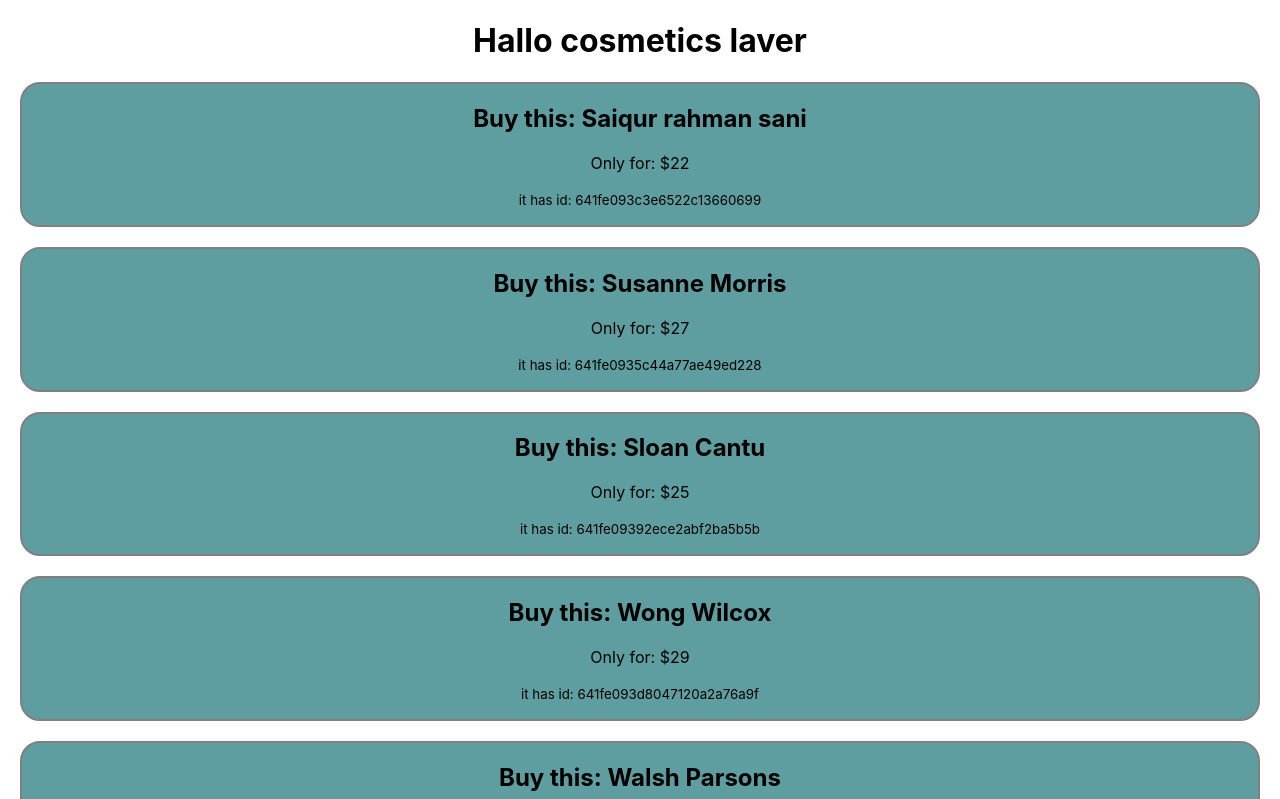
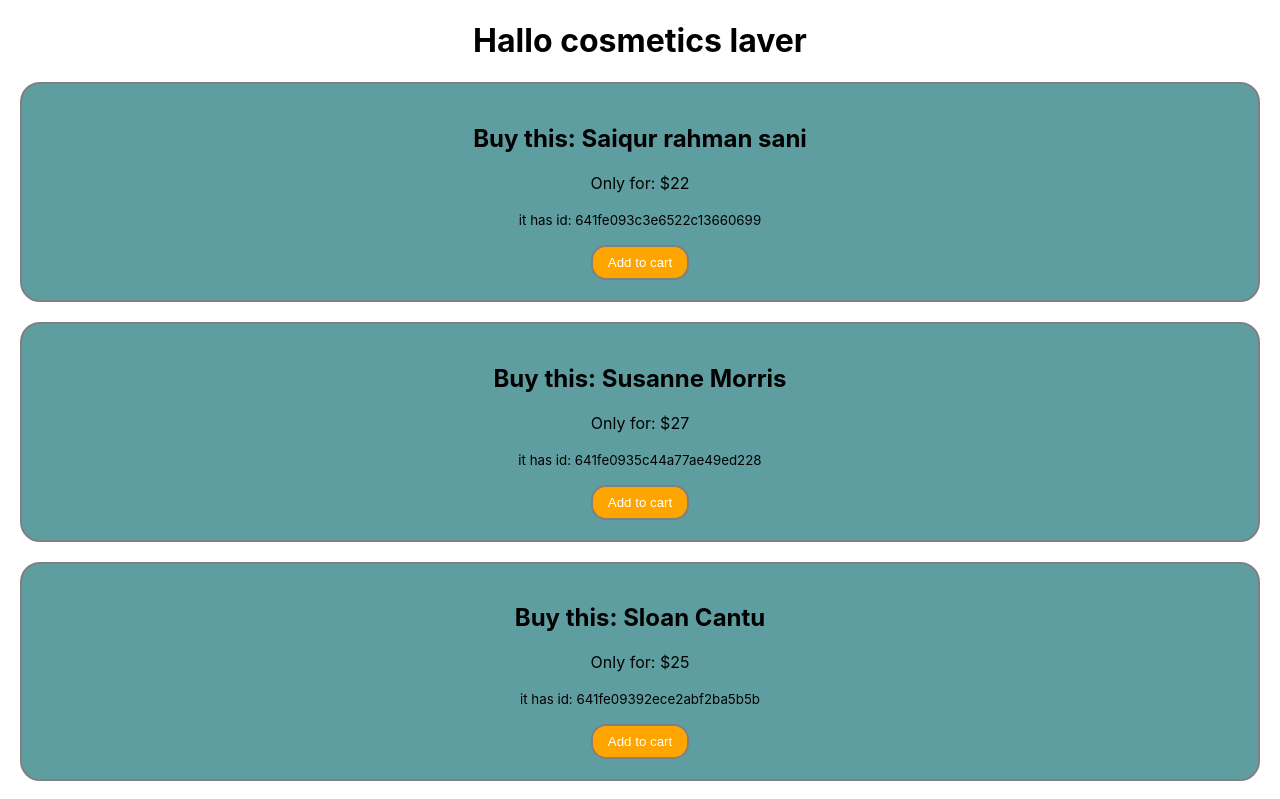
Before and after one commit to HmSani6699/react-storage-handlar-projects, a React (Create React App) app: page / in a window 1280 px wide. Shown: the top 799 px of the page. Built offline with nearby package versions, Linux system fonts and the light colour scheme.

Commit message:
ad to event handlar in button width parameter

```diff
--- a/src/component/Cosmetic/Cosmetic.js
+++ b/src/component/Cosmetic/Cosmetic.js
@@ -1,18 +1,35 @@
 import React from 'react';
+import './Cosmetic.css'
 const cosmetic = {
     border: '2px solid gray',
     margin: "20px",
     borderRadius: '20px',
-    backgroundColor: 'cadetblue'
+    backgroundColor: 'cadetblue',
+    padding: '20px'
 }
+const addBtnStyle = {
+    padding: '8px 15px',
+    borderRadius: '15px',
+    border: '2px solid gray',
+    backgroundColor: 'orange',
+    color: 'white'
+}
+
+
+const addButton = (id) => console.log(id);
+
+
+
 
 const Cosmetic = (props) => {
     const { name, price, id } = props.cosmetic;
+    // const addToCart = () => addButton(id);
     return (
         <div style={cosmetic}>
             <h2>Buy this: {name}</h2>
             <p>Only for: ${price}</p>
             <p><small>it has id: {id}</small></p>
+            <button onClick={() => addButton(id)} style={addBtnStyle}>Add to cart</button>
         </div>
     );
 };
```
